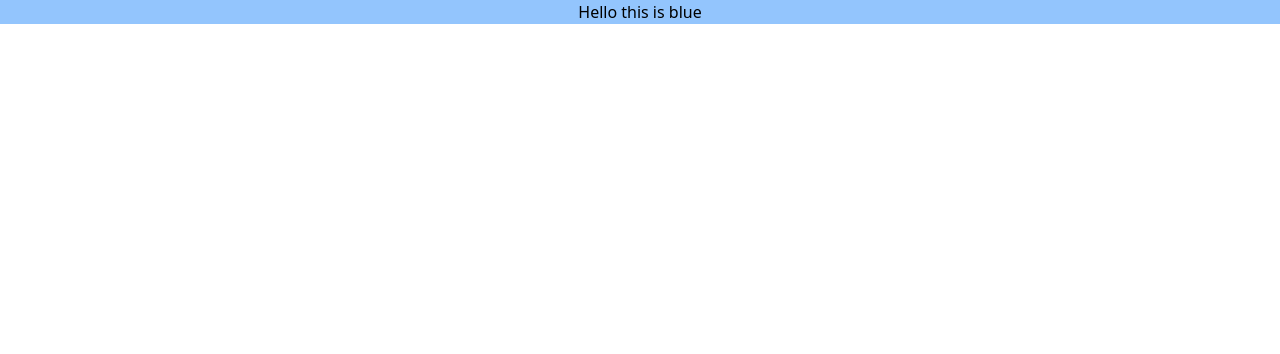
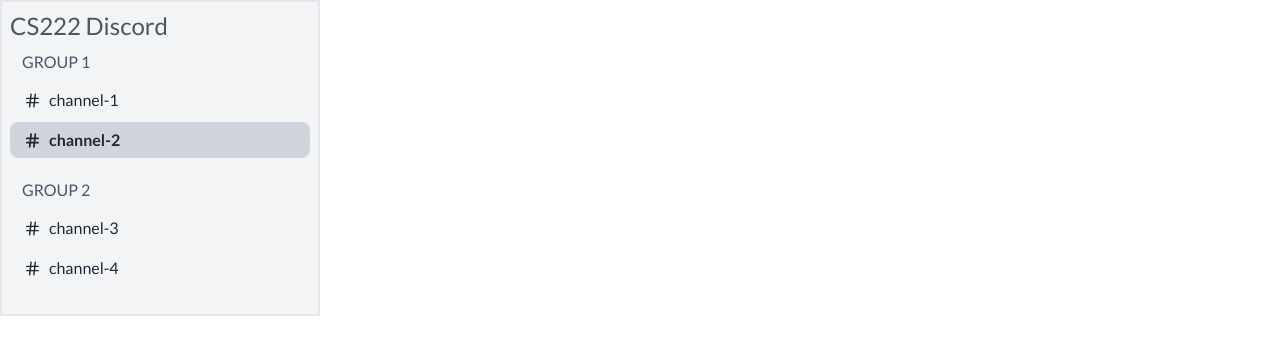
Before and after one commit to UniversalChat/frontend, a React (Create React App) app: page / in a window 1280 px wide. Shown: the top 354 px of the page. Built offline with nearby package versions, Linux system fonts and the light colour scheme.

Commit message:
create accessible ChannelsList component with no tests

```diff
--- a/package.json
+++ b/package.json
@@ -13,7 +13,9 @@
     "@types/react-dom": "^17.0.0",
     "react": "^17.0.2",
     "react-dom": "^17.0.2",
+    "react-feather": "^2.0.9",
     "react-scripts": "4.0.3",
+    "tailwind-styled-components": "^2.0.3",
     "typescript": "^4.1.2",
     "web-vitals": "^1.0.1"
   },
--- a/public/index.html
+++ b/public/index.html
@@ -15,6 +15,15 @@
       user's mobile device or desktop. See https://developers.google.com/web/fundamentals/web-app-manifest/
     -->
     <link rel="manifest" href="%PUBLIC_URL%/manifest.json" />
+    <!--
+      Google fonts
+    -->
+    <link rel="preconnect" href="https://fonts.googleapis.com" />
+    <link rel="preconnect" href="https://fonts.gstatic.com" crossorigin />
+    <link
+      href="https://fonts.googleapis.com/css2?family=Lato:wght@400;700&display=swap"
+      rel="stylesheet"
+    />
     <!--
       Notice the use of %PUBLIC_URL% in the tags above.
       It will be replaced with the URL of the `public` folder during the build.
--- a/src/App.tsx
+++ b/src/App.tsx
@@ -1,10 +1,26 @@
+import { useState } from "react";
 import "./App.css";
+import ChannelsList from "./components/ChannelsList";
 
 function App() {
+  const [selected, setSelected] = useState({
+    group: "Group 1",
+    channel: "channel-2",
+  });
+
   return (
-    <div className="App">
-      <div className="bg-blue-300">Hello this is blue</div>
-    </div>
+    <>
+      <ChannelsList
+        groups={["Group 1", "Group 2"]}
+        channelsByGroup={{
+          "Group 1": ["channel-1", "channel-2"],
+          "Group 2": ["channel-3", "channel-4"],
+        }}
+        selected={selected}
+        onSelect={(selection) => setSelected(selection)}
+        serverName="CS222 Discord"
+      />
+    </>
   );
 }
 
--- /dev/null
+++ b/src/components/ChannelsList.tsx
@@ -0,0 +1,257 @@
+import { useRef } from "react";
+import { Hash } from "react-feather";
+import tw from "tailwind-styled-components";
+
+const Container = tw.div`
+  bg-gray-100
+  dark:bg-gray-700
+  max-w-xs
+  h-full
+  p-2
+  dark:border-gray-700
+  border-2
+  focus:border-opacity-100
+  dark:focus:border-opacity-100
+  dark:focus:border-gray-50
+  focus:border-gray-800
+`;
+
+const ServerTitle = tw.h1`
+  text-left
+  text-bold
+  text-2xl
+  text-gray-600
+  dark:text-gray-300
+  mb-2
+`;
+
+const GroupContainer = tw.ul`
+  list-none
+  mb-5
+`;
+
+const GroupTitle = tw.li`
+  text-left
+  text-gray-600
+  dark:text-gray-300
+  text-base
+  uppercase
+  mb-2
+  ml-3
+`;
+
+type ChannelProps = {
+  $selected: boolean;
+};
+
+const Channel = tw.li<ChannelProps>`
+  text-gray-800
+  dark:text-gray-50
+  flex
+  items-center
+  py-1
+  mb-1
+  px-3
+  hover:bg-gray-300
+  dark:hover:bg-gray-500
+  rounded-lg
+  cursor-pointer
+  border-gray-800
+  dark:border-gray-50
+  border-2
+  focus:border-opacity-100
+  dark:focus:border-opacity-100
+  border-opacity-0
+  dark:border-opacity-0
+  focus:outline-none
+  ${(props) =>
+    props.$selected ? "dark:bg-gray-500 bg-gray-300 font-bold" : ""}
+`;
+
+type Selection = {
+  channel: string;
+  group: string;
+};
+
+type ChannelInstance = {
+  channelName: string;
+  groupName: string;
+};
+
+type Props = {
+  /**
+   * The name of the chat server
+   */
+  serverName: string;
+  /**
+   * List of all of the channel groups in this list
+   */
+  groups: Array<string>;
+  /**
+   * Map of groups and their channels
+   */
+  channelsByGroup: { [key: string]: Array<string> };
+  /**
+   * The user's current selection
+   */
+  selected: Selection;
+  /**
+   * Function called when a new channel selection is made
+   */
+  onSelect: (selection: Selection) => void;
+};
+
+function ChannelsList({
+  groups,
+  channelsByGroup,
+  selected,
+  onSelect,
+  serverName,
+}: Props) {
+  // We need to uniquely identify the header element so that we can indicate
+  // for screen readers that it labels the list of channels
+  const titleId = serverName.replaceAll(" ", "") + "-label";
+
+  // We store a map of the form {groupName: {channelName: <element>}}
+  // so that we can programmatically bring screen reader focus to
+  // an arbitrary channel. This is initially empty and is populated by
+  // calls to `setElementRef`. We use a map {channelName: <element>} instead
+  // of an array [<element>] because it makes it simpler to deal with the case
+  // of props being updated and adding a channel in the middle of a group
+  // for exampe {a: [1,2,3]} -> {a: [1,0,2,3]}.
+  const channelElements = useRef<{
+    [key: string]: { [key: string]: HTMLLIElement };
+  }>({});
+
+  /**
+   * Updates the stored reference to the HTML element for the `channelName` in `groupName`
+   * @param groupName the name of the group
+   * @param channelName the name of the channel
+   * @param element reference to the HTML element
+   */
+  const setElementRef = (
+    { channelName, groupName }: ChannelInstance,
+    element: HTMLLIElement
+  ) => {
+    if (!(groupName in channelElements.current)) {
+      channelElements.current[groupName] = {};
+    }
+    channelElements.current[groupName][channelName] = element;
+  };
+
+  /**
+   * Manages keypress actions for behavior specific to this component. On up
+   * and down arrow key presses, updates the focus of channels in the sidebar,
+   * and on a right arrow keypress selects a channel.
+   */
+  const handleKeydown = (
+    { channelName, groupName }: ChannelInstance,
+    event: React.KeyboardEvent<HTMLLIElement>
+  ) => {
+    if (event.code === "ArrowUp" || event.code === "ArrowDown") {
+      const channelsInGroup = channelsByGroup[groupName];
+      const currentGroupIndex = groups.indexOf(groupName);
+      const currentChannelIndex = channelsInGroup.indexOf(channelName);
+
+      let nextGroupName = groupName;
+      let nextChannelIndex = currentChannelIndex;
+
+      if (event.code === "ArrowUp") {
+        if (currentChannelIndex - 1 >= 0) {
+          nextChannelIndex = currentChannelIndex - 1;
+        } else {
+          if (currentGroupIndex === 0) {
+            nextGroupName = groups[groups.length - 1];
+          } else {
+            nextGroupName = groups[currentGroupIndex - 1];
+          }
+          nextChannelIndex = channelsByGroup[nextGroupName].length - 1;
+        }
+      }
+
+      if (event.code === "ArrowDown") {
+        if (currentChannelIndex + 1 < channelsInGroup.length) {
+          nextChannelIndex = currentChannelIndex + 1;
+        } else {
+          if (currentGroupIndex + 1 >= Object.keys(channelsByGroup).length) {
+            nextGroupName = groups[0];
+          } else {
+            nextGroupName = groups[currentGroupIndex + 1];
+          }
+          nextChannelIndex = 0;
+        }
+      }
+
+      const nextChannelName = channelsByGroup[nextGroupName][nextChannelIndex];
+      channelElements.current[nextGroupName][nextChannelName].focus();
+    }
+
+    if (event.code === "ArrowRight") {
+      // Select this
+      onSelect({ group: groupName, channel: channelName });
+    }
+
+    // Don't "bubble up" this event, which would result in keydown of any
+    // parent elements also being called until one handler calls stopPropagation
+    // or the body element is reached
+    event.stopPropagation();
+  };
+
+  return (
+    <Container role="listbox" tabIndex={0} aria-labelledby={titleId}>
+      <ServerTitle id={titleId} role="presentation">
+        {serverName}
+      </ServerTitle>
+      {Object.keys(channelsByGroup).map((groupName) => {
+        const groupChannels = channelsByGroup[groupName];
+        const groupId = groupName.replaceAll(" ", "");
+        return (
+          <>
+            <GroupContainer role="group" aria-label={groupName}>
+              <GroupTitle id={groupId} role="presentation">
+                {groupName}
+              </GroupTitle>
+              {groupChannels.map((channelName) => {
+                const channelSelected =
+                  groupName === selected.group &&
+                  channelName === selected.channel;
+                return (
+                  <Channel
+                    $selected={channelSelected}
+                    id={`${groupId}-${channelName}`}
+                    role="option"
+                    aria-selected={channelSelected}
+                    tabIndex={channelSelected ? 0 : -1}
+                    onKeyDown={(event) =>
+                      handleKeydown({ groupName, channelName }, event)
+                    }
+                    ref={(ref) =>
+                      setElementRef(
+                        { groupName, channelName },
+                        ref as HTMLLIElement
+                      )
+                    }
+                    onClick={() =>
+                      onSelect({ group: groupName, channel: channelName })
+                    }
+                  >
+                    <Hash
+                      size={17}
+                      className="mr-2"
+                      strokeWidth={channelSelected ? 2.5 : 2}
+                      role="presentation"
+                      aria-hidden="true"
+                    />{" "}
+                    {channelName}
+                  </Channel>
+                );
+              })}
+            </GroupContainer>
+          </>
+        );
+      })}
+    </Container>
+  );
+}
+
+export default ChannelsList;
--- a/tailwind.config.js
+++ b/tailwind.config.js
@@ -1,8 +1,14 @@
+const defaultTheme = require("tailwindcss/defaultTheme");
+
 module.exports = {
   purge: ["./src/**/*.{js,jsx,ts,tsx}", "./public/index.html"],
-  darkMode: false, // or 'media' or 'class'
+  darkMode: "class", // or 'media' or 'class'
   theme: {
-    extend: {},
+    extend: {
+      fontFamily: {
+        sans: ["Lato", ...defaultTheme.fontFamily.sans],
+      },
+    },
   },
   variants: {
     extend: {},
```
Also changed, not shown: 1 other file (tests, documents, lock files or other folders).
